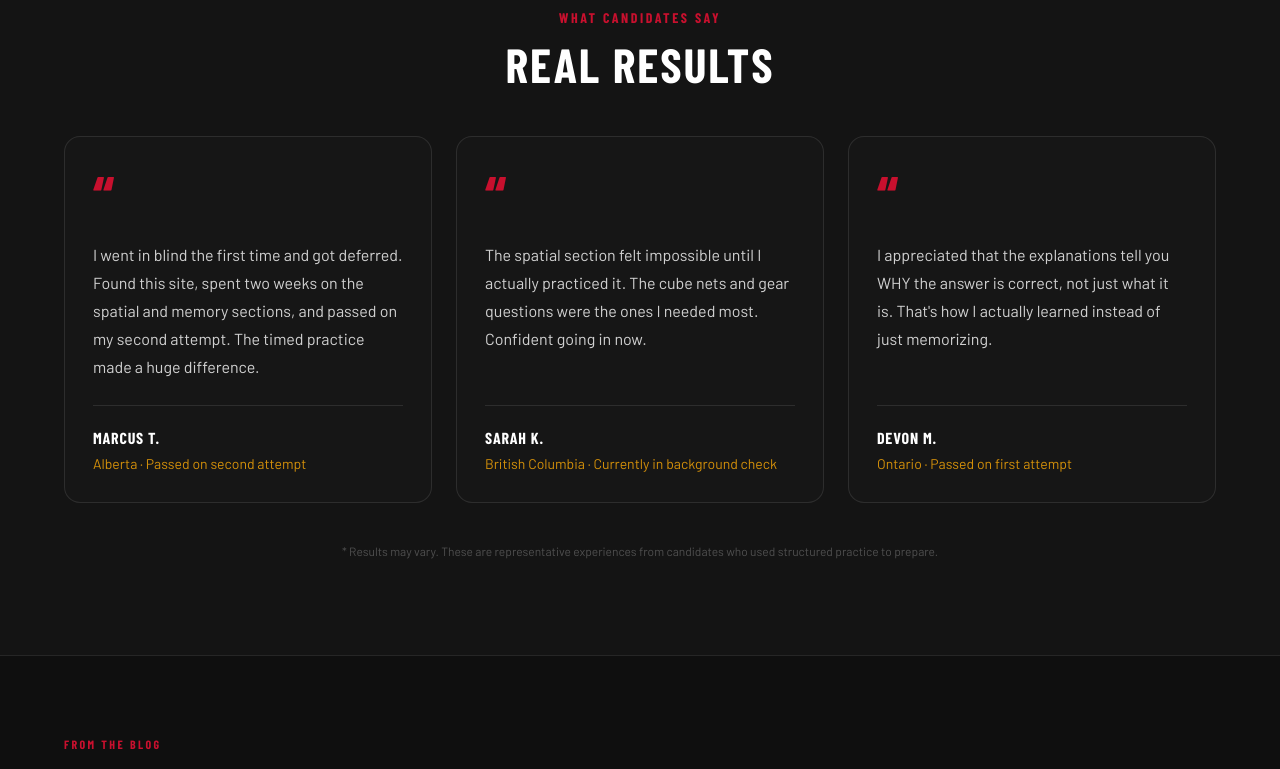
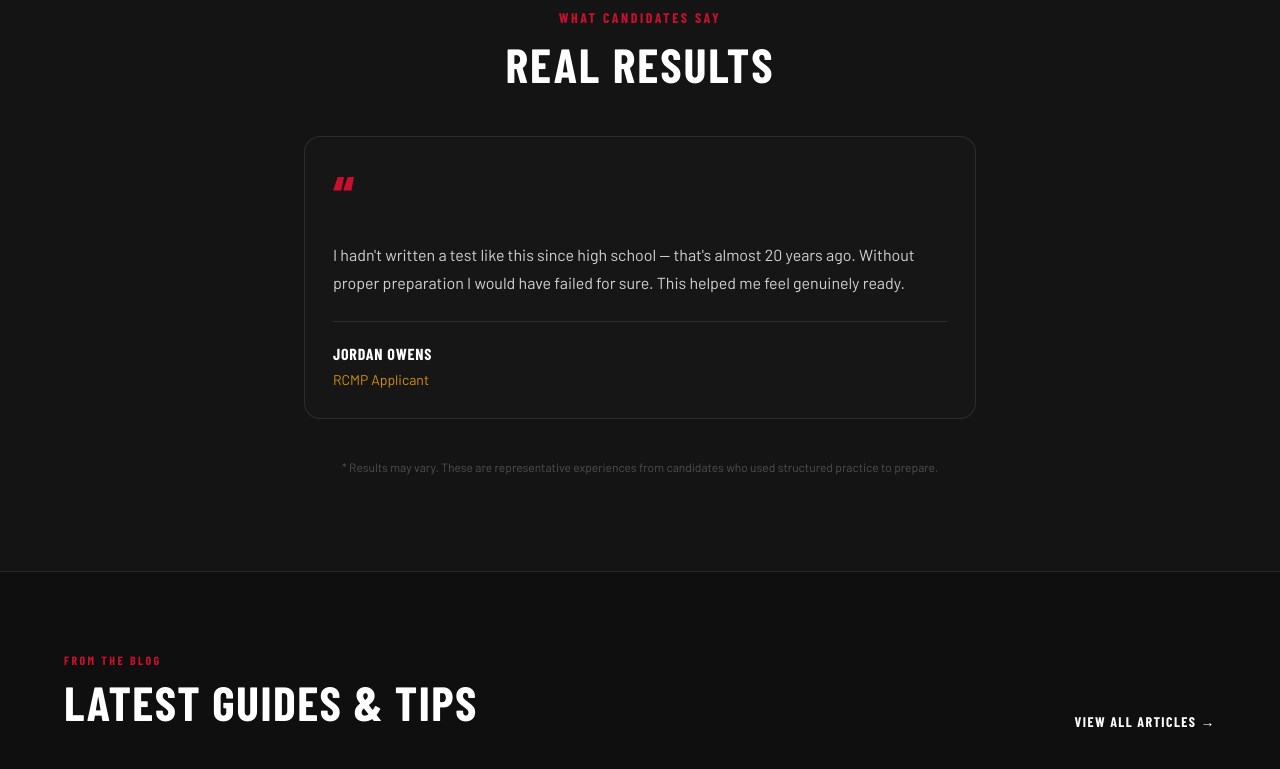
Before and after one commit to senowensops/rcmp-prep, a Next.js app: page / in a window 1280 px wide. Shown: the part 2280-3049 px from the top of the page. Built offline with nearby package versions, Linux system fonts and the light colour scheme; no server answers; grey boxes are pictures that could not be loaded; a web font is replaced by a local one.

Commit message:
fix: replace testimonials with single Jordan Owens quote

```diff
--- a/components/landing/Testimonials.tsx
+++ b/components/landing/Testimonials.tsx
@@ -1,27 +1,3 @@
-const testimonials = [
-  {
-    quote:
-      "I went in blind the first time and got deferred. Found this site, spent two weeks on the spatial and memory sections, and passed on my second attempt. The timed practice made a huge difference.",
-    name: "Marcus T.",
-    location: "Alberta",
-    detail: "Passed on second attempt",
-  },
-  {
-    quote:
-      "The spatial section felt impossible until I actually practiced it. The cube nets and gear questions were the ones I needed most. Confident going in now.",
-    name: "Sarah K.",
-    location: "British Columbia",
-    detail: "Currently in background check",
-  },
-  {
-    quote:
-      "I appreciated that the explanations tell you WHY the answer is correct, not just what it is. That's how I actually learned instead of just memorizing.",
-    name: "Devon M.",
-    location: "Ontario",
-    detail: "Passed on first attempt",
-  },
-];
-
 export function Testimonials() {
   return (
     <section className="border-y border-white/8 bg-white/[0.02] px-6 py-20 sm:px-8 sm:py-24">
@@ -35,29 +11,26 @@ export function Testimonials() {
           </h2>
         </div>
 
-        <div className="grid gap-6 sm:grid-cols-3">
-          {testimonials.map((t) => (
-            <div
-              key={t.name}
-              className="flex flex-col rounded-2xl border border-white/10 bg-[#161616] p-7"
-            >
+        <div className="mx-auto max-w-2xl">
+          <div className="flex flex-col rounded-2xl border border-white/10 bg-[#161616] p-7">
             <span
               className="mb-4 font-head text-6xl font-extrabold leading-none text-[var(--red)]"
               aria-hidden="true"
             >
               &ldquo;
             </span>
-              <p className="flex-1 text-base leading-7 text-white/80">{t.quote}</p>
+            <p className="flex-1 text-base leading-7 text-white/80">
+              I hadn&apos;t written a test like this since high school — that&apos;s almost 20
+              years ago. Without proper preparation I would have failed for sure. This helped me
+              feel genuinely ready.
+            </p>
             <div className="mt-6 border-t border-white/10 pt-5">
               <p className="font-head text-base font-bold uppercase tracking-[0.05em] text-white">
-                  {t.name}
+                Jordan Owens
               </p>
-                <p className="mt-1 text-sm text-[var(--gold)]">
-                  {t.location} &middot; {t.detail}
-                </p>
+              <p className="mt-1 text-sm text-[var(--gold)]">RCMP Applicant</p>
             </div>
           </div>
-          ))}
         </div>
 
         <p className="mt-10 text-center text-xs text-white/25">
```
Lines whose indentation alone changed are shown as unchanged.
